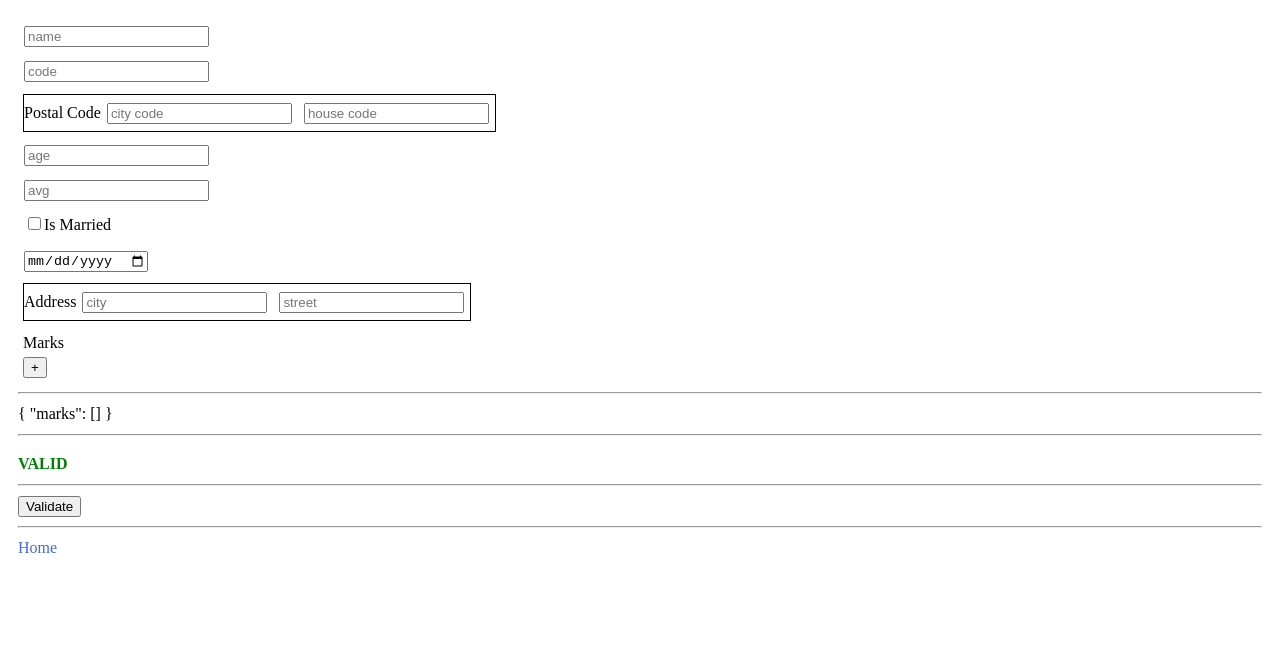
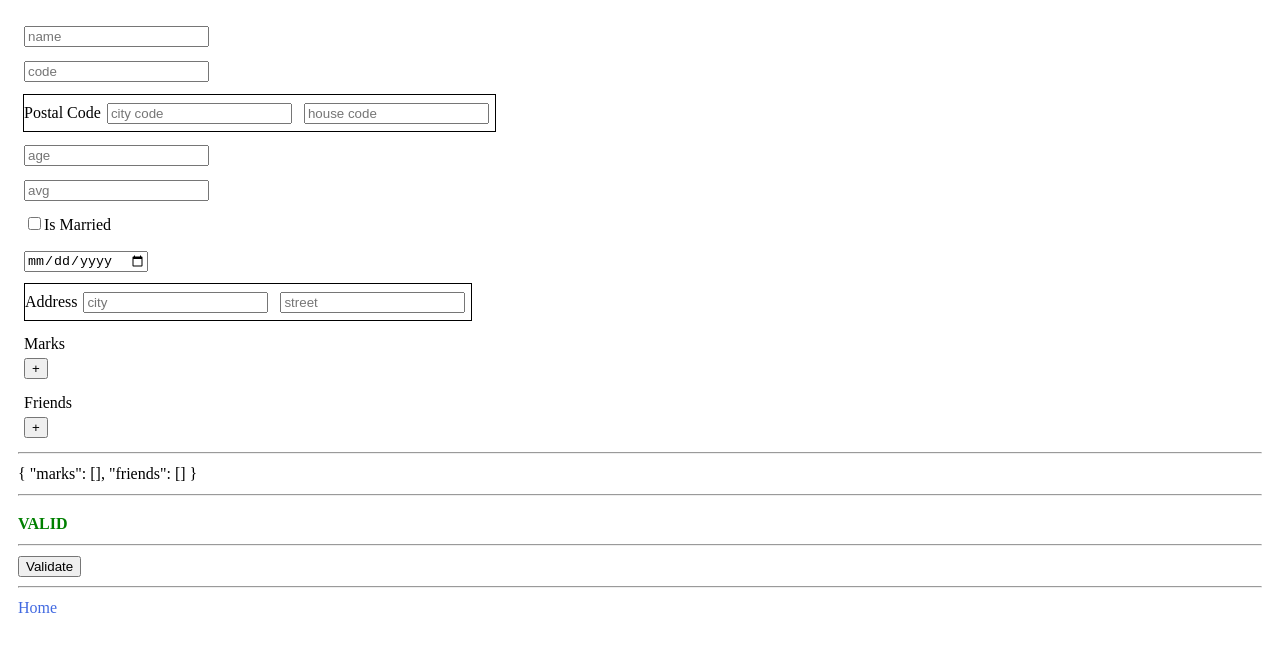
Before and after one commit to hnmgroup/hoonam-lib, a Vue app: page / in a window 1280 px wide. Both pictures are taken after a click on the link "Forms Demo". Shown: the top 652 px of the page. Built offline with nearby package versions, Linux system fonts and the light colour scheme; what moment-jalaali would draw is missing.

Commit message:
FormArray component improved

```diff
--- a/src/demos/FormsDemo.vue
+++ b/src/demos/FormsDemo.vue
@@ -36,7 +36,7 @@
              :value="formatDate(form.fields.birthDate.value, 'yyyy-MM-dd')"
              @input="e => form.fields.birthDate.value = e.target.value">
     </div>
-    <div :class="{'invalid': form.fields.address.invalid}" class="p5">
+    <div class="p5 m1" :class="{'invalid': form.fields.address.invalid}">
       <div class="d-iblock border" v-for="address in [form.fields.address]">
         <label>Address</label>
         <div class="inp-container d-iblock" :class="{'invalid': address.fields.city.invalid}">
@@ -47,20 +47,37 @@
         </div>
       </div>
     </div>
-    <div :class="{'invalid': form.fields.marks.invalid}" class="p5">
+    <div class="p5 m1" :class="{'invalid': form.fields.marks.invalid}">
       <div><label>Marks</label></div>
-      <div class="d-iblock border" v-for="mark in form.fields.marks.fields">
+      <div class="border mb1" v-for="mark in form.fields.marks.fields">
         <div class="inp-container d-iblock" :class="{'invalid': mark.fields.teach.invalid}">
           <input type="text" v-form-field="mark.fields.teach" placeholder="teach" v-model="mark.fields.teach.value">
         </div>
         <div class="inp-container d-iblock" :class="{'invalid': mark.fields.mark.invalid}">
-          <input type="number" v-form-field="mark.fields.mark" placeholder="house code" v-model="mark.fields.mark.value">
+          <input type="number" v-form-field="mark.fields.mark" placeholder="mark" v-model="mark.fields.mark.value">
         </div>
         <div class="inp-container d-iblock" :class="{'invalid': mark.fields.teacher.invalid}">
           <input type="text" v-form-field="mark.fields.teacher" placeholder="teacher" v-model="mark.fields.teacher.value">
         </div>
+        <button @click.prevent="form.fields.marks.remove(mark.value)">-</button>
       </div>
-      <button @click.prevent="form.fields.marks.add">+</button>
+      <div>
+        <button @click.prevent="form.fields.marks.add()">+</button>
+        <button class="ml2" @click.prevent="form.fields.marks.clear" v-show="form.fields.marks.size">-</button>
+      </div>
+    </div>
+    <div class="p5 m1" :class="{'invalid': form.fields.friends.invalid}">
+      <div><label>Friends</label></div>
+      <div class="border mb1" v-for="friend in form.fields.friends.fields">
+        <div class="inp-container d-iblock" :class="{'invalid': friend.invalid}">
+          <input type="text" v-form-field="friend" placeholder="friend" v-model="friend.value">
+        </div>
+        <button @click.prevent="form.fields.friends.remove(friend.value)">-</button>
+      </div>
+      <div>
+        <button @click.prevent="form.fields.friends.add()">+</button>
+        <button class="ml2" @click.prevent="form.fields.friends.clear" v-show="form.fields.friends.size">-</button>
+      </div>
     </div>
   </form>
   <hr>
@@ -85,7 +102,6 @@ import {sanitizeInteger, sanitizeNumber} from "@/utils/num-utils";
 import {sanitizeNumeric, sanitizeString} from "@/utils/string-utils";
 import {sanitizeDate, formatDate, today} from "@/utils/date-utils";
 import {sanitizeBoolean} from "@/utils/core-utils";
-import {onBeforeMount} from "vue";
 
 const form = fieldGroup<RegisterForm>({
   name: field<string>()
@@ -122,19 +138,14 @@ const form = fieldGroup<RegisterForm>({
       .transform(sanitizeString)
       .validator(required()),
   }),
-  marks: fieldArray<Mark>(() => ({
+  marks: fieldArray<Mark>(fieldGroup({
     teach: field<string>().transform(sanitizeString).validator(required()),
     mark: field<number>().transform(sanitizeNumber).validator(required(), number()),
     teacher: field<string>().transform(sanitizeString),
   })),
-});
-
-onBeforeMount(() => {
-  // form.fields.marks.add({
-  //   teach: "C#",
-  //   mark: 18,
-  //   teacher: "Bob",
-  // });
+  friends: fieldArray(
+    field<string>().transform(sanitizeString).validator(required())
+  ),
 });
 
 interface RegisterForm {
@@ -147,6 +158,7 @@ interface RegisterForm {
   postalCode: PostalCode;
   address?: Address;
   marks: Mark[];
+  friends: string[];
 }
 interface PostalCode {
   cityCode: number;
@@ -174,6 +186,9 @@ interface Mark {
   border: 1px solid red;
 }
 .p5 { padding: 5px; }
+.ml2 { margin-left: 2px; }
+.mb1 { margin-bottom: 1px; }
+.m1 { margin: 1px; }
 .d-iblock { display: inline-block; }
 .d-block { display: block; }
 .border { border: 1px solid black; }
--- a/src/forms/form-field-array.ts
+++ b/src/forms/form-field-array.ts
@@ -1,60 +1,146 @@
-import {computed, ComputedRef, ref, Ref} from "vue";
-import {AbstractFormField} from "./abstract-form-field";
-import {ExtractFormField, ExtractFormFieldArray} from "./forms-types";
-import {cloneDeep, isUndefined} from "lodash-es";
-import {fieldGroup, FormFieldGroup} from "@/forms/form-field-group";
-
-type FormFieldArrayItem<T> = T & { _id: string; };
+import {computed, ComputedRef, shallowRef, triggerRef} from "vue";
+import {AbstractFormField, setParent} from "./abstract-form-field";
+import {ExtractFormField} from "./forms-types";
+import {isUndefined} from "lodash-es";
+import {FormFieldGroup} from "@/forms/form-field-group";
+import {isAbsent, EventEmitter} from "@/utils/core-utils";
 
 export class FormFieldArray<T> extends AbstractFormField<T[]> {
-  private readonly _fields = ref<AbstractFormField<T>[]>([]);
+  private readonly _fields = shallowRef<AbstractFormField<T>[]>([]);
   private readonly _value: ComputedRef<T[]>;
+  private readonly _size: ComputedRef<number>;
+  private readonly _itemField: AbstractFormField<T>;
+  private readonly _itemChange = new EventEmitter<{index: number; name: string; value: any;}>();
+  private readonly _dirtyErrors: ComputedRef<string[]>;
+  private readonly _isDirty: ComputedRef<boolean>;
 
-  get fields(): ExtractFormField<T>[] { return this._fields.value as any; }
+  get dirtyErrors() { return this._dirtyErrors.value; }
 
-  constructor(private readonly itemFactory: () => ExtractFormFieldArray<T>) {
+  get dirty() { return this._isDirty.value; }
+
+  get size() { return this._size.value; }
+
+  get fields(): readonly ExtractFormField<T>[] { return this._fields.value as any; }
+
+  get itemChange() { return this._itemChange.event; }
+
+  constructor(itemField: ExtractFormField<T>) {
     super();
-    this._value = computed<any[]>(() => this._fields.value.map((field) => field.value));
+    this._itemField = itemField as AbstractFormField<T>;
+    this._isDirty = computed<boolean>(() => this._fields.value.some(field => field.dirty));
+    this._dirtyErrors = computed<string[]>(() => {
+      const selfErrors = this._isDirty.value ? this.errors : [];
+      const fieldErrors = this._fields.value.filter(field => field.dirtyAndInvalid).flatMap(field => field.errors);
+      return selfErrors.concat(fieldErrors);
+    });
+    this._value = computed<any[]>(() =>
+      this._fields.value.filter(field => field.hasValue).map(field => field.value)
+    );
+    this._size = computed(() => this._fields.value.length);
+  }
+
+  private itemChanged(field: AbstractFormField): void {
+    this.tryOnChangeValidate();
+    this._itemChange.emit({
+      index: this._fields.value.indexOf(field),
+      name: field.name,
+      value: field.value,
+    });
+    this.emitChange();
+  }
+
+  clone(): FormFieldArray<T> {
+    const that = new FormFieldArray<T>(this._itemField as any);
+    super.cloneTo(that);
+    return that;
   }
 
   protected getValue() { return this._value.value; }
 
   setValue(value: T[], maskAsDirty = true): void {
-    // notImplemented(); TODO: continue...
+    this._fields.value.splice(0, this._fields.value.length);
+    value.forEach(itemValue => {
+      const field = this.createNewField(itemValue, maskAsDirty);
+      this._fields.value.push(field);
+    });
+    triggerRef(this._fields);
+    this.emitChange();
+  }
+
+  reset(): void {
+    this._fields.value = [];
+    super.reset();
   }
 
   focusInvalidField(): void {
-    // code
+    const field = this._fields.value.find(field => field.invalid);
+
+    if (isAbsent(field)) return;
+
+    if (field instanceof FormFieldGroup || field instanceof FormFieldArray) {
+      field.focusInvalidField();
+    } else {
+      field.focus();
+    }
+  }
+
+  markAsPristine() {
+    this._fields.value.forEach(field => field.markAsPristine());
+  }
+
+  markAsDirty() {
+    this._fields.value.forEach(field => field.markAsDirty());
+  }
+
+  clearErrors() {
+    super.clearErrors();
+    this._fields.value.forEach(field => field.clearErrors());
   }
 
   clear(): void {
-    // notImplemented();
+    this._fields.value = [];
+    this.emitChange();
+  }
+
+  remove(item: T): void {
+    const index = this._fields.value.findIndex(f => f.value === item);
+    if (index < 0) return;
+    this._fields.value.splice(index, 1);
+    triggerRef(this._fields);
+    this.emitChange();
   }
 
   add(value?: T): void {
-    const field = new FormFieldGroup(this.itemFactory() as any);
-    if (!isUndefined(value)) field.setValue(value as any);
-    this._fields.value.push(field as any);
-    debugger
+    const field = this.createNewField(value);
+    this._fields.value.push(field);
+    triggerRef(this._fields);
+    this.emitChange();
   }
 
-  // reset(): void {
-  //   notImplemented();
-  // }
-  //
-  // markAsPristine(): void {
-  //   notImplemented();
-  // }
-  //
-  // markAsDirty() {
-  //   notImplemented();
-  // }
+  private createNewField(value?: T, maskAsDirty = true): AbstractFormField {
+    const field: AbstractFormField = this._itemField.clone();
+    if (!isUndefined(value)) field.setValue(value, maskAsDirty);
+    field.change.subscribe(() => this.itemChanged(field));
+    setParent(field, this);
+    return field;
+  }
 
   validate(markAsDirtyFirst = false, focus = false): boolean {
-    return super.validate(markAsDirtyFirst, focus);
+    const selfResult = super.validate(markAsDirtyFirst, false);
+
+    let itemsResult = true;
+    for (const field of this._fields.value) {
+      const valid = field.validate(markAsDirtyFirst, false);
+      this.addError(...field.errors);
+      itemsResult &&= valid;
+    }
+
+    if (focus) this.focusInvalidField();
+
+    return selfResult && itemsResult;
   }
 }
 
-export function fieldArray<T>(itemFactory: () => ExtractFormFieldArray<T>): FormFieldArray<T> {
-  return new FormFieldArray<T>(itemFactory);
+export function fieldArray<T>(itemField: ExtractFormField<T>): FormFieldArray<T> {
+  return new FormFieldArray<T>(itemField);
 }
--- a/src/forms/form-field-group.ts
+++ b/src/forms/form-field-group.ts
@@ -1,16 +1,16 @@
 import {computed, ComputedRef} from "vue";
-import {each, get, isUndefined, keys, set, values} from "lodash-es";
-import {isAbsent} from "@/utils/core-utils";
-import {EventEmitter} from "@/utils/observable-utils";
+import {each, get, isUndefined, keys, set} from "lodash-es";
+import {isAbsent, EventEmitter} from "@/utils/core-utils";
 import {ExtractFormFieldGroup} from "./forms-types";
-import {AbstractFormField} from "./abstract-form-field";
+import {AbstractFormField, setParent} from "./abstract-form-field";
 import {FormFieldArray} from "./form-field-array";
 
 export class FormFieldGroup<T extends object> extends AbstractFormField<T> {
   private readonly _fields: AbstractFormField[];
+  private readonly _fieldsDef: ExtractFormFieldGroup<T>;
   private readonly _fieldChange = new EventEmitter<{name: string; value: any;}>();
+  private readonly _value: ComputedRef<T>;
   private readonly _dirtyErrors: ComputedRef<string[]>;
-  private readonly _value: ComputedRef<T>;
   private readonly _isDirty: ComputedRef<boolean>;
 
   get dirtyErrors() { return this._dirtyErrors.value; }
@@ -19,18 +19,25 @@ export class FormFieldGroup<T extends object> extends AbstractFormField<T> {
 
   get fieldChange() { return this._fieldChange.event; }
 
-  constructor(readonly fields: ExtractFormFieldGroup<T>) {
+  get fields(): ExtractFormFieldGroup<T> { return this._fieldsDef; }
+
+  constructor(fields: ExtractFormFieldGroup<T>) {
     super();
-    this._fields = values(fields);
-    each<any>(fields, (field: AbstractFormField, name) => {
+    this._fields = [];
+    this._fieldsDef = {} as ExtractFormFieldGroup<T>;
+    each(fields, (fieldDef: AbstractFormField, name) => {
+      const field = fieldDef.clone();
       field.name ??= name;
       field.change.subscribe(() => this.fieldChanged(field));
+      setParent(field, this);
+      set(this._fieldsDef, name, field);
+      this._fields.push(field);
     });
     this._isDirty = computed<boolean>(() => this._fields.some(field => field.dirty));
     this._dirtyErrors = computed<string[]>(() => {
-      const formErrors = this._isDirty.value ? this.errors : [];
+      const selfErrors = this._isDirty.value ? this.errors : [];
       const fieldErrors = this._fields.filter(field => field.dirtyAndInvalid).flatMap(field => field.errors);
-      return formErrors.concat(fieldErrors);
+      return selfErrors.concat(fieldErrors);
     });
     this._value = computed(() => {
       let isEmpty = true;
@@ -46,6 +53,12 @@ export class FormFieldGroup<T extends object> extends AbstractFormField<T> {
       );
       return isEmpty ? undefined : value;
     });
+  }
+
+  clone(): FormFieldGroup<T> {
+    const that = new FormFieldGroup<T>(this.fields);
+    super.cloneTo(that);
+    return that;
   }
 
   protected getValue() { return this._value.value; }
@@ -88,7 +101,8 @@ export class FormFieldGroup<T extends object> extends AbstractFormField<T> {
   }
 
   validate(markAsDirtyFirst = false, focus = false): boolean {
-    const formResult = this.validateSelf(markAsDirtyFirst);
+    const selfResult = this.validateSelf(markAsDirtyFirst);
+
     let fieldsResult = true;
     for (const field of this._fields) {
       let valid: boolean;
@@ -103,7 +117,7 @@ export class FormFieldGroup<T extends object> extends AbstractFormField<T> {
 
     if (focus) this.focusInvalidField();
 
-    return formResult && fieldsResult;
+    return selfResult && fieldsResult;
   }
 
   private validateSelf(markAsDirtyFirst: boolean): boolean {
--- a/src/forms/form-field.ts
+++ b/src/forms/form-field.ts
@@ -1,4 +1,4 @@
-import {ref, Ref} from "vue";
+import {shallowRef, ShallowRef} from "vue";
 import {Optional} from "@/utils/core-utils";
 import {PrimitiveField, ValueTransformer} from "./forms-types";
 import {AbstractFormField} from "./abstract-form-field";
@@ -6,7 +6,7 @@ import {AbstractFormField} from "./abstract-form-field";
 export class FormField<T extends PrimitiveField> extends AbstractFormField<T> {
   static readonly transforms: ValueTransformer<any>[] = [];
 
-  private readonly _value: Ref<T>;
+  private readonly _value: ShallowRef<T>;
   private readonly _defaultValue: Optional<T>;
   private readonly _transform: ValueTransformer<T>[] = [];
 
@@ -15,7 +15,14 @@ export class FormField<T extends PrimitiveField> extends AbstractFormField<T> {
   constructor(defaultValue?: T) {
     super();
     this._defaultValue = defaultValue;
-    this._value = ref<T>(this._defaultValue) as Ref<T>;
+    this._value = shallowRef<T>(this._defaultValue);
+  }
+
+  clone(): FormField<T> {
+    const that = new FormField<T>(this._defaultValue);
+    super.cloneTo(that);
+    that._transform.push(...this._transform);
+    return that;
   }
 
   transform(...transform: ValueTransformer<T>[]): this {
--- a/src/utils/observable-array.ts
+++ b/src/utils/observable-array.ts
@@ -1,4 +1,4 @@
-import {EventEmitter} from "@/utils/observable-utils";
+import {EventEmitter} from "@/utils/core-utils";
 import { remove } from "lodash-es";
 
 export class ObservableArray<T> implements Iterable<T> {
--- a/src/validation/validator.ts
+++ b/src/validation/validator.ts
@@ -2,6 +2,8 @@ import {isUndefined} from "lodash-es";
 
 export class Validator<T = any> {
   private readonly _rules = new Map<string, ValidationRule<T>>();
+
+  get rules() { return Array.from(this._rules.values()); }
 
   constructor(...rules: ValidationRule<T>[]) {
     rules.forEach(rule => this._rules.set(rule.name, rule));
@@ -20,7 +22,7 @@ export class Validator<T = any> {
     const errors: ValidationError[] = [];
     for (const rule of this._rules.values()) {
       if (isUndefined(value) && rule.ignoreUndefined !== false) continue;
-      const result = rule.test(value);
+      const result = rule.test(value, ...args);
       if (isUndefined(result)) continue;
       if (!result) {
         errors.push(new ValidationError(rule.message.format([value, ...args]), rule.name));
@@ -39,7 +41,7 @@ export class Validator<T = any> {
 
 export interface ValidationRule<T> {
   readonly name: string;
-  test(value: T): boolean | undefined;
+  test(value: T, ...args: any[]): boolean | undefined;
   message: string;
   /** ignore undefined values from validation. default is true */
   ignoreUndefined?: boolean;
```
Also changed, not shown: src/forms/abstract-form-field.ts (+31 -10 lines), src/forms/forms-types.ts (+0 -9 lines), src/utils/core-utils.ts (+12 -0 lines), src/utils/observable-utils.ts (+0 -11 lines).
